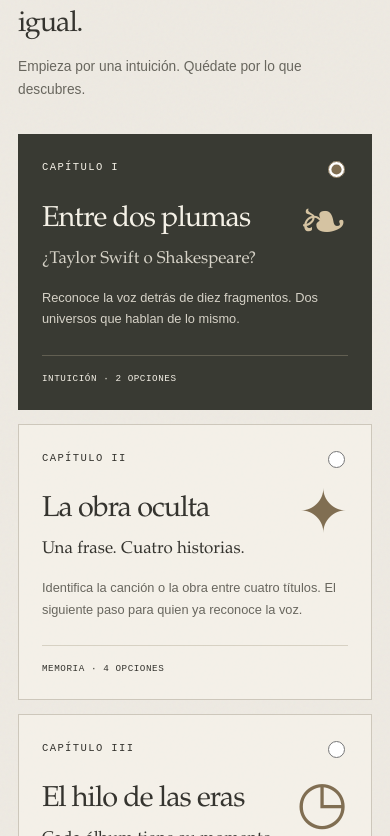
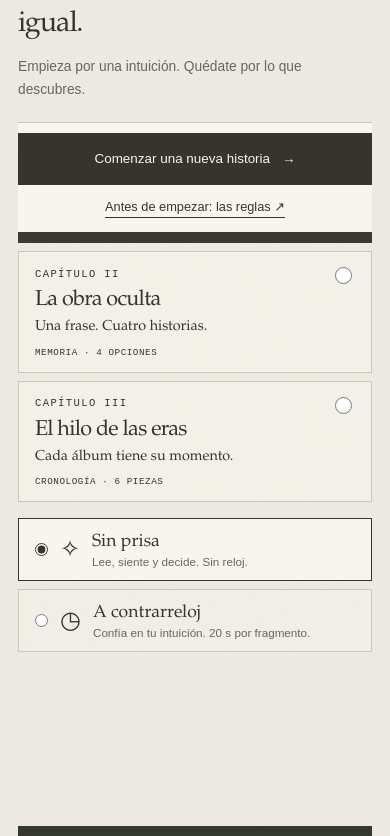
Before and after one commit to AraceliFradejas/RTC-PROYECTO12-REACT-AVANZADO, a React (Vite) app: page / in a window 390 px wide. Shown: the part 948-1784 px from the top of the page. Built offline with nearby package versions, Linux system fonts and the light colour scheme.

Commit message:
Ajusta las tarjetas y mantiene visible el inicio del juego en móvil

```diff
--- a/src/components/home/ChallengePicker.jsx
+++ b/src/components/home/ChallengePicker.jsx
@@ -9,7 +9,7 @@ export default function ChallengePicker({ value, onChange }) {
   return <fieldset className="chapter-grid"><legend className="sr-only">{t('Elige un desafío')}</legend>
     {chapters.map(chapter => <label className={`chapter-card ${value === chapter.id ? 'is-selected' : ''}`} key={chapter.id}>
       <div className="chapter-top"><span className="eyebrow">{t('CAPÍTULO')} {chapter.number}</span><input type="radio" name="challenge" value={chapter.id} checked={value === chapter.id} onChange={() => onChange(chapter.id)}/></div>
-      <span className="chapter-mark" aria-hidden="true">{chapter.mark}</span><h3>{t(chapter.title)}</h3><p className="chapter-subtitle">{t(chapter.subtitle)}</p><p>{t(chapter.description)}</p><span className="chapter-tag">{t(chapter.tag)}</span>
+      <span className="chapter-mark" aria-hidden="true">{chapter.mark}</span><h3>{t(chapter.title)}</h3><p className="chapter-subtitle">{t(chapter.subtitle)}</p><p className="chapter-description">{t(chapter.description)}</p><span className="chapter-tag">{t(chapter.tag)}</span>
     </label>)}
   </fieldset>;
 }
--- a/src/styles/chapters.css
+++ b/src/styles/chapters.css
@@ -12,4 +12,14 @@
 .chapter-card.is-selected p { color: #d6d2c7; }
 .chapter-tag { display: block; margin-top: 25px; padding-top: 16px; border-top: 1px solid #a69c8460; font: .58rem/1.5 'Courier New', monospace; letter-spacing: .06em; }
 @media (max-width: 900px) { .chapter-card { padding: 20px; } .chapter-card h3 { font-size: 1.5rem; } }
-@media (max-width: 700px) { .chapter-grid { grid-template-columns: 1fr; gap: 14px; } .chapter-card { padding: 23px; } .chapter-mark { float: right; margin: 10px 0 0 20px; } .chapter-card h3 { font-size: 1.8rem; margin-top: 24px; } .chapter-card p { max-width: 420px; } }
+@media (max-width: 700px) {
+  .chapter-grid { grid-template-columns: 1fr; gap: 8px; margin: 20px 0 16px; }
+  .chapter-card { padding: 12px 16px; scroll-margin-block: 16px 120px; }
+  .chapter-card:hover { transform: none; }
+  .chapter-mark { display: none; }
+  .chapter-card h3 { font-size: 1.35rem; margin-top: 3px; }
+  .chapter-card .chapter-subtitle { font-size: .9rem; margin-top: 2px; }
+  .chapter-tag { margin-top: 6px; padding-top: 0; border: 0; }
+  /* El resumen visible basta en móvil; la descripción sigue accesible al lector de pantalla. */
+  .chapter-description { position: absolute; width: 1px; height: 1px; padding: 0; overflow: hidden; clip-path: inset(50%); white-space: nowrap; }
+}
--- a/src/styles/home.css
+++ b/src/styles/home.css
@@ -54,10 +54,13 @@
   .archive-ribbon { flex-wrap: wrap; gap: 12px; font-size: .5rem; }
   .archive-ribbon span { width: calc(50% - 8px); }
   .game-entry { padding-top: 35px; }
-  .mode-options { grid-template-columns: 1fr; gap: 12px; }
-  .mode-card { padding: 20px 18px; }
-  .entry-actions { align-items: stretch; flex-direction: column; gap: 22px; }
-  .entry-actions .text-link { text-align: center; }
+  .mode-options { grid-template-columns: 1fr; gap: 8px; margin: 16px 0; }
+  .mode-card { padding: 12px 16px; gap: 12px; scroll-margin-block: 16px 120px; }
+  .mode-text { gap: 2px; }
+  .mode-text strong { font-size: 1.1rem; }
+  .entry-actions { position: sticky; bottom: 0; z-index: 2; align-items: stretch; flex-direction: column; gap: 4px; padding: 10px 0 max(8px, env(safe-area-inset-bottom)); background: var(--paper); border-top: 1px solid var(--line); }
+  .entry-actions .button { padding-inline: 12px; gap: 12px; }
+  .entry-actions .text-link { text-align: center; padding: 10px 0; }
   .notebook-invitation { grid-template-columns: 1fr; gap: 40px; padding: 40px 26px; }
   .invitation-art { width: 170px; margin: 0 auto; padding: 22px; }
   .invitation-art > span { font-size: 1.7rem; }
```
Also changed, not shown: 16 other files (tests, documents, lock files or other folders).
